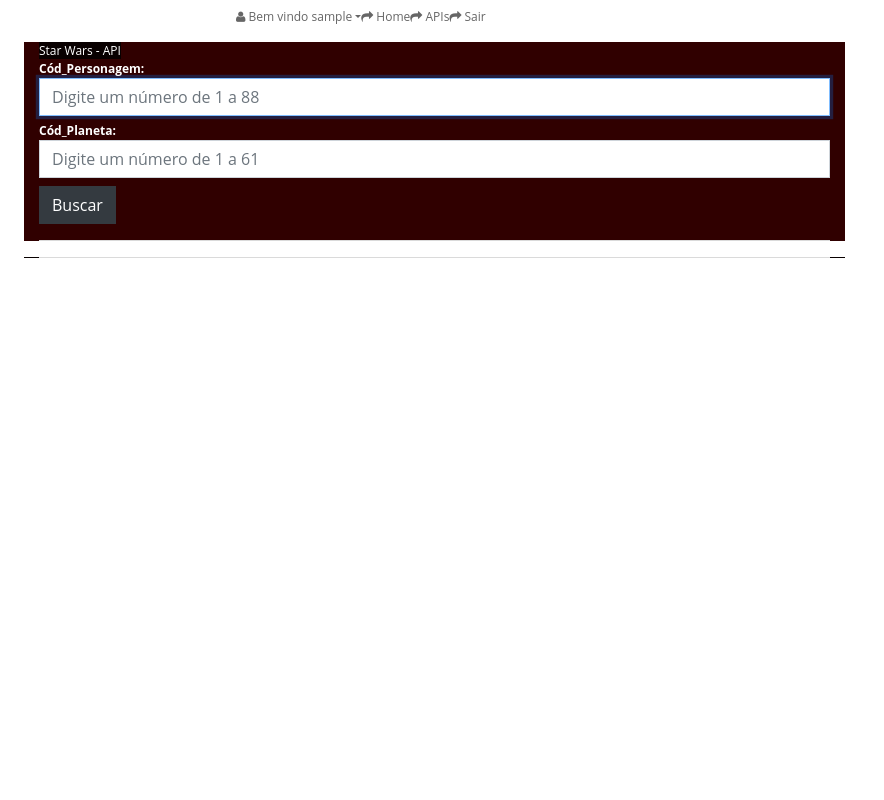
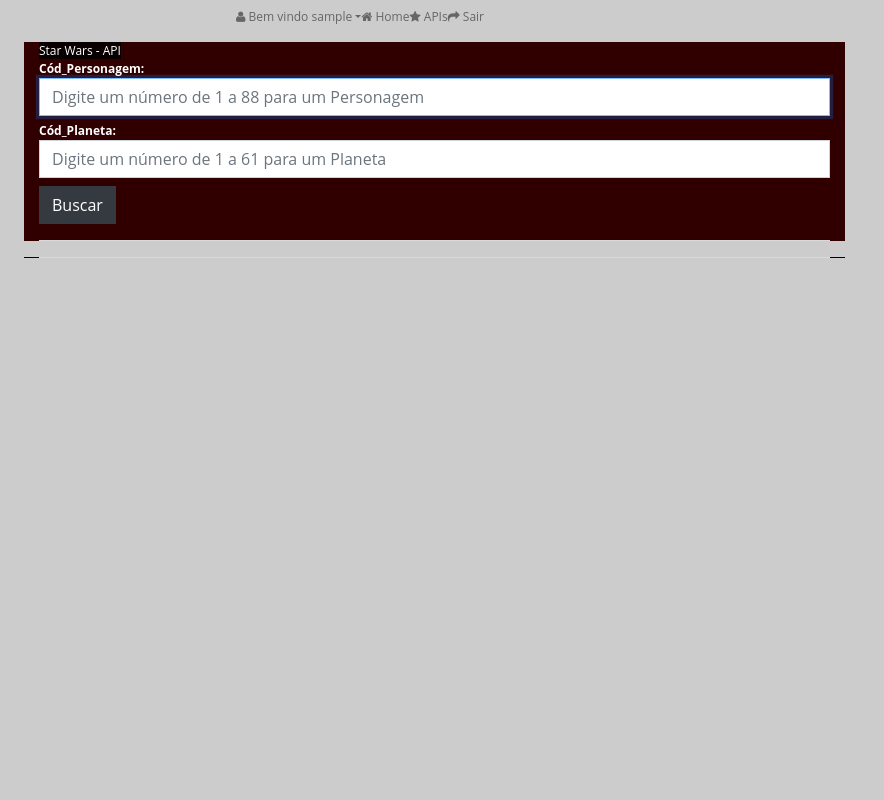
Before and after one commit to emersonsvenancio/emiolo-app-api-star-wars, a PHP site: page /view/api.php in a window 1280 px wide. Shown: the whole page, without its empty margins (0-884 px from the left). Run offline with PHP 8.4, Linux system fonts and the light colour scheme; the visitor is signed in with stand-in values (Sample User, id 1).

Commit message:
alterações nas cores e ícones

```diff
--- a/view/api.php
+++ b/view/api.php
@@ -10,16 +10,17 @@
  <br>
  <br>
 
+<body style="background-color: #cccccc; vertical-align: center; ">
 
- <form class="px-4 py-3" method="post">
+   <form class="px-4 py-3" method="post">
  	<div class="col-md-8"  style="background-color: #300000">
 		<span style="background-color: #080000; color: white; height: 100%; " class = "box-content">Star Wars - API </span>
  		<br>
  		<b style="color:white;">Cód_Personagem:</b>
- 		<input class="form-control" style="margin-bottom: 6px" type="text" name="cmd" placeholder="Digite um número de 1 a 88" required autofocus>
+ 		<input class="form-control" style="margin-bottom: 6px;" type="text" name="cmd" placeholder="Digite um número de 1 a 88 para um Personagem" required autofocus>
 
  		<b style="color:white;">Cód_Planeta:</b>
- 		<input class="form-control" style="margin-bottom: 8px" type="text" name="cmd1" placeholder="Digite um número de 1 a 61" required autofocus>
+ 		<input class="form-control" style="margin-bottom: 8px;" type="text" name="cmd1" placeholder="Digite um número de 1 a 61 para um Planeta" required autofocus>
 
  		<button class="btn btn-dark" type="submit">Buscar</button>
 
@@ -61,5 +62,6 @@
 		?>
  		<hr style="margin-bottom: 0px" />
 
+ 	</form>
 
- </form>
+</body>
--- a/view/header.php
+++ b/view/header.php
@@ -40,19 +40,19 @@
                     <li><a href="<?php
                         if (file_exists("controller/login/login.php")){ echo $url = "controller/login/login.php"; }
                         else { echo $url = "../controller/login/login.php"; }
-                        ?>"><i class="icon-key"></i> Sair</a>
+                        ?>"><i class="icon-key"></i> Usuários </a>
                     </li>
                 </ul>
             </li>
             <li class=""><a title="" href="<?php
                 if (file_exists("index.php")){ echo $url = "index.php"; }
                 else { echo $url = "../index.php"; }
-                ?>"><i class="icon icon-share-alt"></i> <span class="text">Home</span></a>
+                ?>"><i class="icon icon-home"></i> <span class="text">Home</span></a>
             </li>
             <li class=""><a title="" href="<?php
                 if (file_exists("view/api.php")){ echo $url = "view/api.php"; }
                 else { echo $url = "../view/api.php"; }
-                ?>"><i class="icon icon-share-alt"></i> <span class="text">APIs</span></a>
+                ?>"><i class="icon icon-star"></i> <span class="text">APIs</span></a>
             </li>
             <li class=""><a title="" href="<?php
                 if (file_exists("controller/login/login.php")){ echo $url = "controller/login/login.php"; }
```
Also changed, not shown: index.php (+6 -2 lines).
